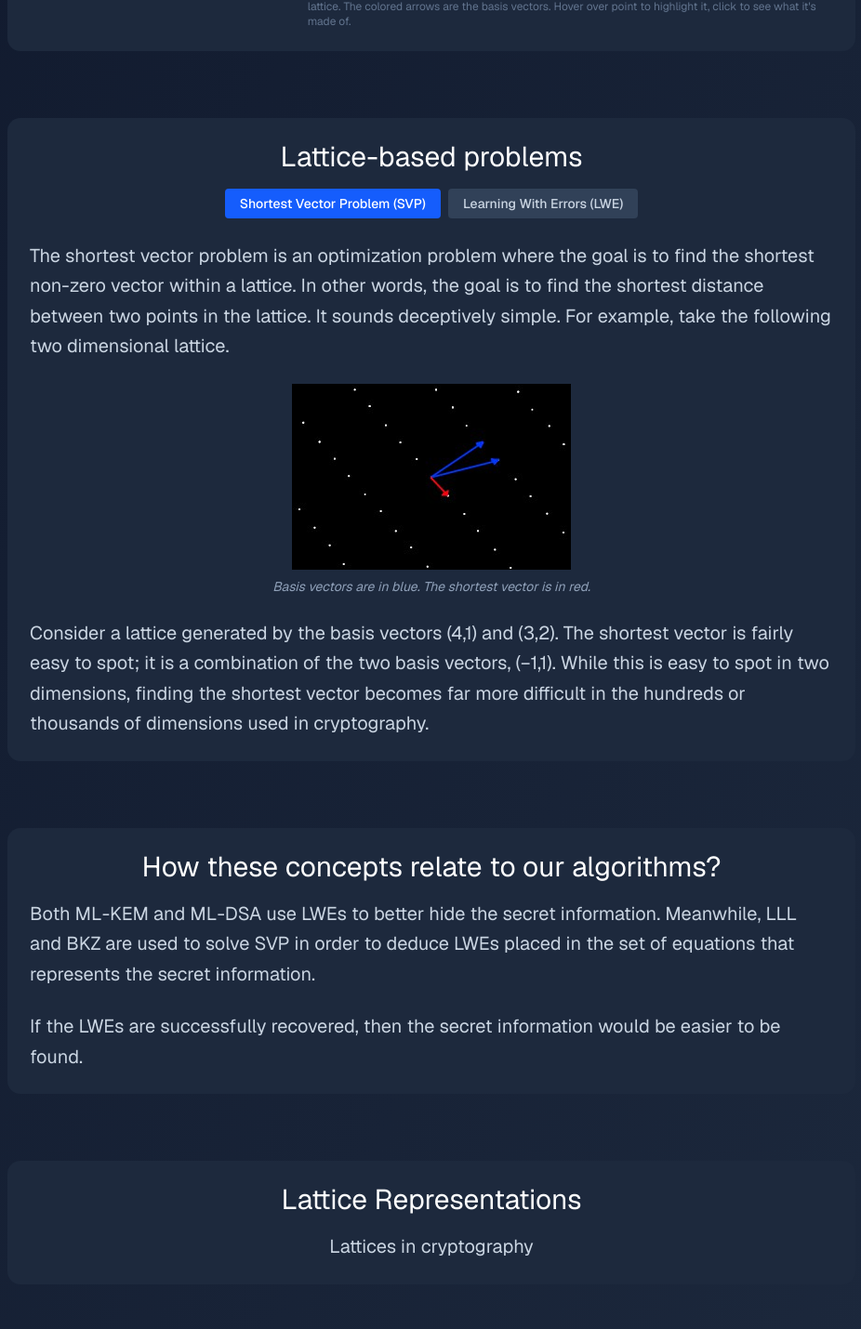
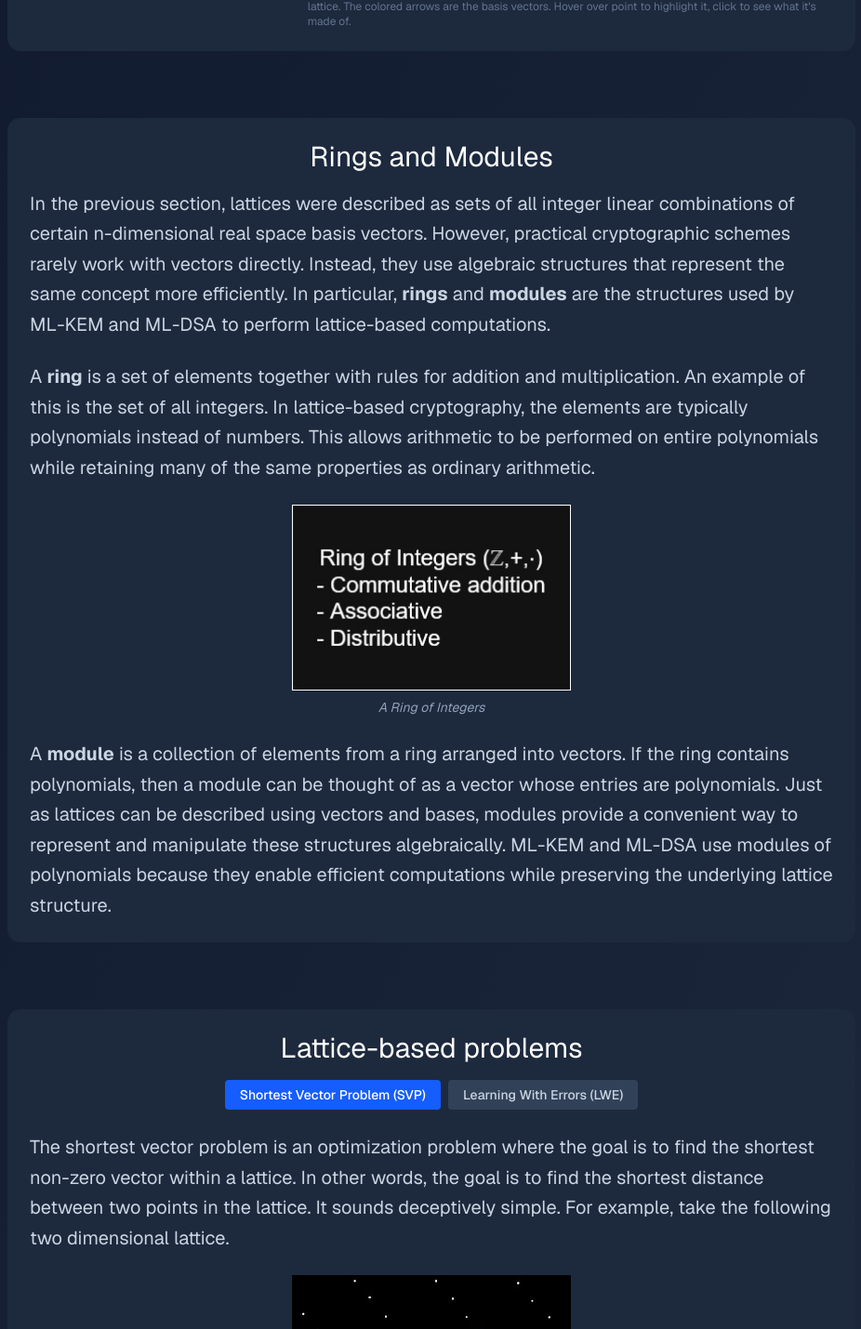
Before and after one commit to micma69/latviz, a Next.js app: page /glossary in a window 1280 px wide. Shown: the part 938-2368 px from the top of the page at 93% size, without its empty margins (176-1102 px from the left). Built offline with nearby package versions, Linux system fonts and the light colour scheme.

Commit message:
rings and modules

```diff
--- a/app/glossary/page.tsx
+++ b/app/glossary/page.tsx
@@ -17,6 +17,27 @@ export default function Glossary() {
                         As the number of basis vectors increases, the lattice gets exponentially more complex. This matters because solving certain computational problems on high-dimensional lattices are believed to be extremely difficult. These problems form the security foundation of modern lattice-based cryptography.
                     </p>
                     <LatticeVisualizer />
+                </div>
+            </div>
+
+            <div className="rounded-xl bg-slate-800 p-6 mb-8 mt-10 w-full md:w-3/4" id="moduledef">
+                <h2 className="text-3xl mb-4 text-white flex items-center justify-center">Rings and Modules</h2>
+                <div className="flex flex-col gap-6">
+                    <p className="text-xl text-slate-300 leading-relaxed">
+                        In the previous section, lattices were described as sets of all integer linear combinations of certain n-dimensional real space basis vectors. However, practical cryptographic schemes rarely work with vectors directly. Instead, they use algebraic structures that represent the same concept more efficiently. In particular, <span className="font-bold">rings</span> and <span className="font-bold">modules</span> are the structures used by ML-KEM and ML-DSA to perform lattice-based computations.
+                    </p>
+                    <p className="text-xl text-slate-300 leading-relaxed">
+                        A <span className="font-bold">ring</span> is a set of elements together with rules for addition and multiplication. An example of this is the set of all integers. In lattice-based cryptography, the elements are typically polynomials instead of numbers. This allows arithmetic to be performed on entire polynomials while retaining many of the same properties as ordinary arithmetic.
+                    </p>
+                    <figure className="flex flex-col items-center gap-2">
+                        <Image src="/RingofIntegers.jpg" width={300} height={200} alt="Integer ring"/>
+                        <figcaption className="text-sm text-slate-400 italic">
+                            A Ring of Integers
+                        </figcaption>
+                    </figure>
+                    <p className="text-xl text-slate-300 leading-relaxed">
+                        A <span className="font-bold">module</span> is a collection of elements from a ring arranged into vectors. If the ring contains polynomials, then a module can be thought of as a vector whose entries are polynomials. Just as lattices can be described using vectors and bases, modules provide a convenient way to represent and manipulate these structures algebraically. ML-KEM and ML-DSA use modules of polynomials because they enable efficient computations while preserving the underlying lattice structure.
+                    </p>
                 </div>
             </div>
 
@@ -98,27 +119,6 @@ export default function Glossary() {
                     }, */
                 ]}
             />
-
-            <div className="rounded-xl bg-slate-800 p-6 mb-8 mt-10 w-full md:w-3/4">
-                <h2 className="text-3xl mb-4 text-white flex items-center justify-center">How these concepts relate to our algorithms?</h2>
-                <div className="flex flex-col gap-6">
-                    <p className="flex justify-center text-xl text-slate-300 leading-relaxed">
-                        Both ML-KEM and ML-DSA use LWEs to better hide the secret information. Meanwhile, LLL and BKZ are used to solve SVP in order to deduce LWEs placed in the set of equations that represents the secret information.
-                    </p>
-                    <p className="flex justify-center text-xl text-slate-300 leading-relaxed">
-                        If the LWEs are successfully recovered, then the secret information would be easier to be found.
-                    </p>
-                </div>
-            </div>
-
-            <div className="rounded-xl bg-slate-800 p-6 mb-8 mt-10 w-full md:w-3/4" id="latticerep">
-                <h2 className="text-3xl mb-4 text-white flex items-center justify-center">Lattice Representations</h2>
-                <div className="flex flex-col gap-6">
-                    <p className="flex justify-center text-xl text-slate-300 leading-relaxed">
-                        Lattices in cryptography
-                    </p>
-                </div>
-            </div>
         </div>
     );
 }
--- a/app/ml-dsa/page.tsx
+++ b/app/ml-dsa/page.tsx
@@ -159,12 +159,7 @@ export default function MLDSAPage() {
                     return;
                 }
 
-                const valid = algorithm.verify(
-                    keys.publicKey,
-                    msgBytes,
-                    signature
-                );
-
+                algorithm.verify(keys.publicKey, msgBytes, signature);
                 break;
             }
 
--- a/app/ml-kem/page.tsx
+++ b/app/ml-kem/page.tsx
@@ -22,8 +22,6 @@ export default function MLKEMPage() {
     const [selectedParam, setSelectedParam] = useState<KemParamKey>('k');
     const [aliceKeys, setAliceKeys] = useState<{ publicKey: Uint8Array; secretKey: Uint8Array } | null>(null);
     const [cipherText, setCipherText] = useState<Uint8Array | null>(null);
-    const [sharedSecret, setsharedSecret] = useState<Uint8Array | null>(null);
-    const [decapsulatedSecret, setDecapsulatedSecret] = useState<Uint8Array | null>(null);
 
     const [animationStep, setAnimationStep] = useState(0);
     const [animationComplete, setAnimationComplete] = useState(false);
@@ -48,7 +46,6 @@ export default function MLKEMPage() {
     useEffect(() => {
         setAliceKeys(null);
         setCipherText(null);
-        setsharedSecret(null);
         setVizStage(null);
         setSelectedVariable(null);
         setKeygenSpyData(null);
@@ -59,7 +56,6 @@ export default function MLKEMPage() {
     const resetAll = (): void => {
         setAliceKeys(null);
         setCipherText(null);
-        setsharedSecret(null);;
         setSelectedVariable(null);
         setKeygenSpyData(null);
         setEncapsSpyData(null);
@@ -109,7 +105,6 @@ export default function MLKEMPage() {
                 const keys = kem.keygen();
                 setAliceKeys(keys);
                 setCipherText(null);
-                setsharedSecret(null);
                 setKeygenSpyData(prev => prev ? {
                     ...prev,
                     publicKey: Array.from(keys.publicKey),
@@ -126,7 +121,6 @@ export default function MLKEMPage() {
 
                 const result = kem.encapsulate(aliceKeys.publicKey);
                 setCipherText(result.cipherText);
-                setsharedSecret(result.sharedSecret);
                 setEncapsSpyData(prev => prev ? {
                     ...prev,
                     cipherText: Array.from(result.cipherText),
@@ -145,14 +139,6 @@ export default function MLKEMPage() {
                     cipherText,
                     aliceKeys.secretKey
                 );
-
-                setDecapsulatedSecret(aliceShared);
-
-                const match = sharedSecret
-                    ? Buffer.from(aliceShared).toString("hex") === Buffer.from(sharedSecret).toString("hex")
-                    : false;
-
-                break;
             }
         }
     };
--- a/app/ml-kem/slides/decapsOuter.tsx
+++ b/app/ml-kem/slides/decapsOuter.tsx
@@ -84,25 +84,25 @@ export default function DecapsulationVisualization({
         </>}
         {step >= 5 && <>
             <div className="flex flex-row gap-4 items-center">
-                <div className="flex flex-row gap-2 items-center justify-center bg-purple-100 rounded-xl p-5 w-fit border-2 border-purple-300">
+                <div className="flex flex-row gap-4 items-center justify-center bg-purple-100 rounded-xl p-5 w-fit border-2 border-purple-300">
                     <div><InlineMath math="m' \parallel h" /></div>
                     <ArrowLongRightIcon className="size-6" />
                     <div className="flex flex-col gap-2 items-center">
                         <div><InlineMath math="K'" /></div>
-                        <SquareGrid algorithm="mlkem"  colsExpanded={8} size={12} colorData={spyData?.K ? Array.from(spyData.K) : []} showValues={true} variableKey="Kp_decaps" onClick={() => onSelectVariable("Kp_decaps")} />
+                        <SquareGrid algorithm="mlkem"  colsExpanded={4} size={12} colorData={spyData?.K ? Array.from(spyData.K) : []} showValues={true} variableKey="Kp_decaps" onClick={() => onSelectVariable("Kp_decaps")} />
                     </div>
                     <div className="flex flex-col gap-2 items-center">
                         <div><InlineMath math="r'" /></div>
-                        <SquareGrid algorithm="mlkem"  colsExpanded={8} size={12} colorData={spyData?.r ? Array.from(spyData.r) : []} showValues={true} variableKey="rp_decaps" onClick={() => onSelectVariable("rp_decaps")} />
+                        <SquareGrid algorithm="mlkem"  colsExpanded={4} size={12} colorData={spyData?.r ? Array.from(spyData.r) : []} showValues={true} variableKey="rp_decaps" onClick={() => onSelectVariable("rp_decaps")} />
                     </div>
                 </div>
                 {step >= 6 && <>
-                    <div className="flex flex-row gap-2 items-center justify-center bg-purple-100 rounded-xl p-5 w-fit border-2 border-purple-300">
+                    <div className="flex flex-row gap-4 items-center justify-center bg-purple-100 rounded-xl p-5 w-fit border-2 border-purple-300">
                         <div><InlineMath math="z \parallel c" /></div>
                         <ArrowLongRightIcon className="size-6" />
                         <div className="flex flex-col gap-2 items-center">
                             <div><InlineMath math="\bar{K}" /></div>
-                            <SquareGrid algorithm="mlkem"  colsExpanded={8} size={12} colorData={spyData?.Kbar ? Array.from(spyData.Kbar) : []} showValues={true} onClick={() => onSelectVariable("kbar_decaps")} variableKey="kbar_decaps" />
+                            <SquareGrid algorithm="mlkem"  colsExpanded={4} size={12} colorData={spyData?.Kbar ? Array.from(spyData.Kbar) : []} showValues={true} onClick={() => onSelectVariable("kbar_decaps")} variableKey="kbar_decaps" />
                         </div>
                     </div>
                 </>}
@@ -111,7 +111,7 @@ export default function DecapsulationVisualization({
         {step >= 7 && <>
             <ArrowLongDownIcon className="size-6" />
             <div className="flex flex-row gap-4 items-center">
-                <div className="flex flex-row gap-2 items-center justify-center bg-purple-100 rounded-xl p-5 w-fit border-2 border-purple-300">
+                <div className="flex flex-row gap-4 items-center justify-center bg-purple-100 rounded-xl p-5 w-fit border-2 border-purple-300">
                     <div><InlineMath math="ek_{PKE}, m', r'" /></div>
                 </div>
                 <ArrowLongRightIcon className="size-6" />
@@ -121,7 +121,7 @@ export default function DecapsulationVisualization({
                     Kyber-PKE Encrypt
                 </div>
                 <ArrowLongRightIcon className="size-6" />
-                <div className="flex flex-row gap-2 items-center justify-center bg-purple-100 rounded-xl p-5 w-fit border-2 border-purple-300">
+                <div className="flex flex-row gap-4 items-center justify-center bg-purple-100 rounded-xl p-5 w-fit border-2 border-purple-300">
                     <div className="flex flex-col items-center  text-sm gap-2">
                         <div><InlineMath math="c'" /></div>
                         <SquareGrid algorithm="mlkem"  colsExpanded={8} size={12} colorData={spyData?.c ? Array.from(spyData.c) : []} showValues={true} variableKey="cp_decaps" onClick={() => onSelectVariable("cp_decaps")} />
@@ -135,7 +135,7 @@ export default function DecapsulationVisualization({
                 <div className="text-green-700 font-semibold text-lg">Output</div>
                 <div className="flex flex-col items-center  text-sm gap-2">
                     <div className=" text-sm"><InlineMath math="K'" /></div>
-                    <SquareGrid algorithm="mlkem"  colsExpanded={8} size={12} colorData={spyData?.Kfinal ? Array.from(spyData.Kfinal) : []} showValues={true} variableKey="kfinal" onClick={() => onSelectVariable("kfinal")} />
+                    <SquareGrid algorithm="mlkem"  colsExpanded={4} size={12} colorData={spyData?.Kfinal ? Array.from(spyData.Kfinal) : []} showValues={true} variableKey="kfinal" onClick={() => onSelectVariable("kfinal")} />
                 </div>
             </div>
         </>}
```
Also changed, not shown: public/RingofIntegers.jpg (added).
